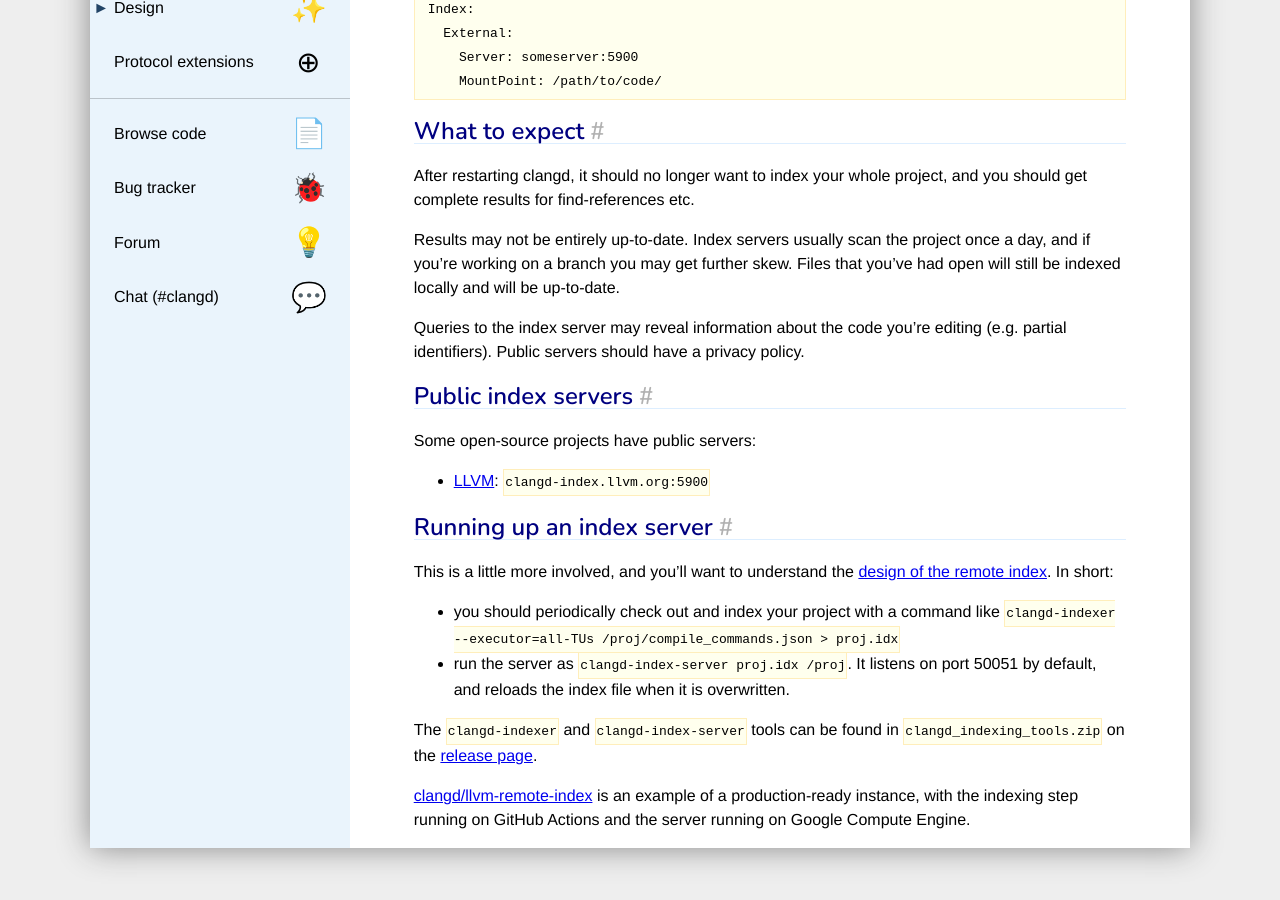
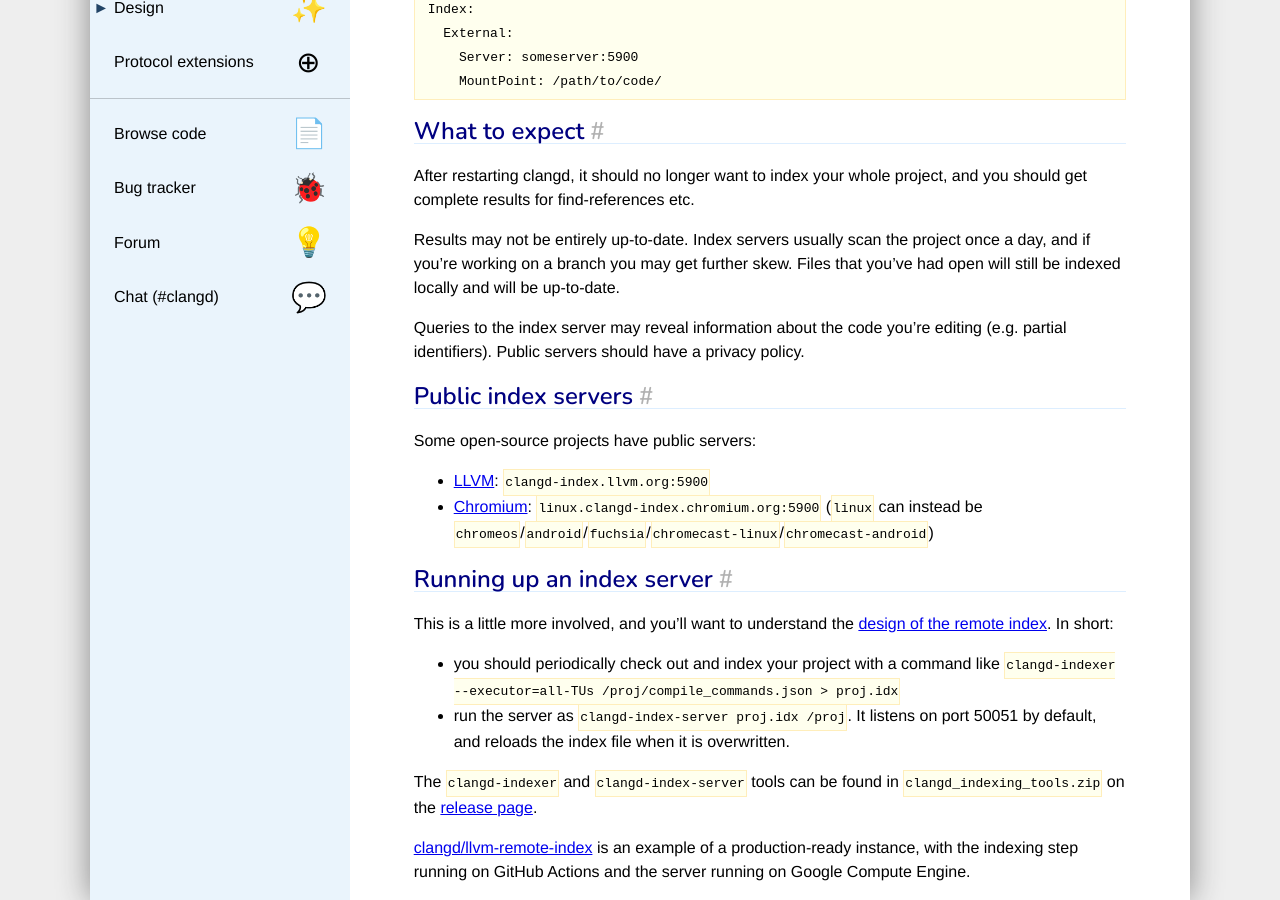
Before and after one commit to llvm/clangd-www, a Jekyll site: the page built from guides/remote-index.md, in a window 1280 px wide and 900 px high, scrolled down 576 px. Built offline with Jekyll 4.4.1, drawn with Linux system fonts in a browser that asks for light colours; our own code applies the rules of GitHub Pages for plain Markdown files.

Commit message:
Document chrome remote index

```diff
--- a/guides/remote-index.md
+++ b/guides/remote-index.md
@@ -53,6 +53,7 @@ Queries to the index server may reveal information about the code you're editing
 Some open-source projects have public servers:
 
 - [LLVM](http://clangd-index.llvm.org/): `clangd-index.llvm.org:5900`
+- [Chromium](https://linux.clangd-index.chromium.org/): `linux.clangd-index.chromium.org:5900` (`linux` can instead be `chromeos`/`android`/`fuchsia`/`chromecast-linux`/`chromecast-android`)
 
 ## Running up an index server
 
```
